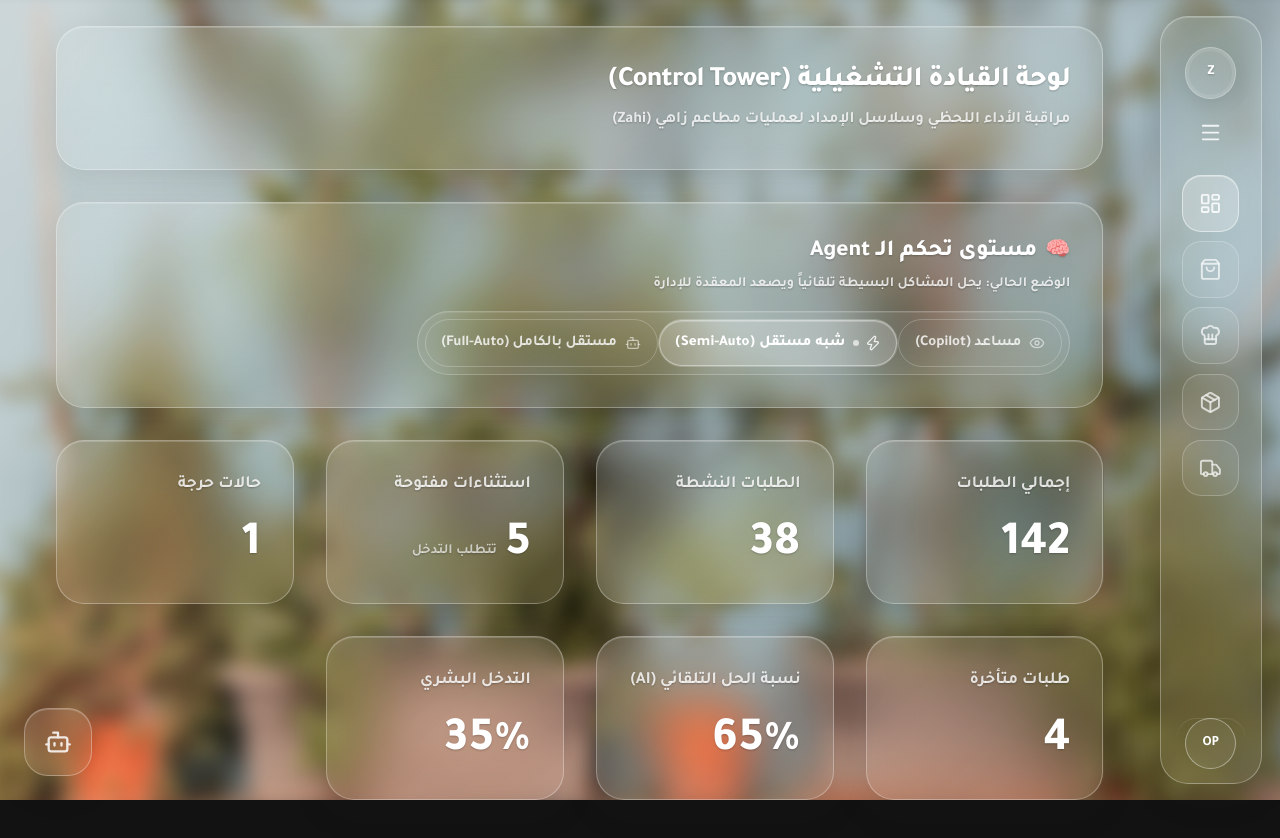
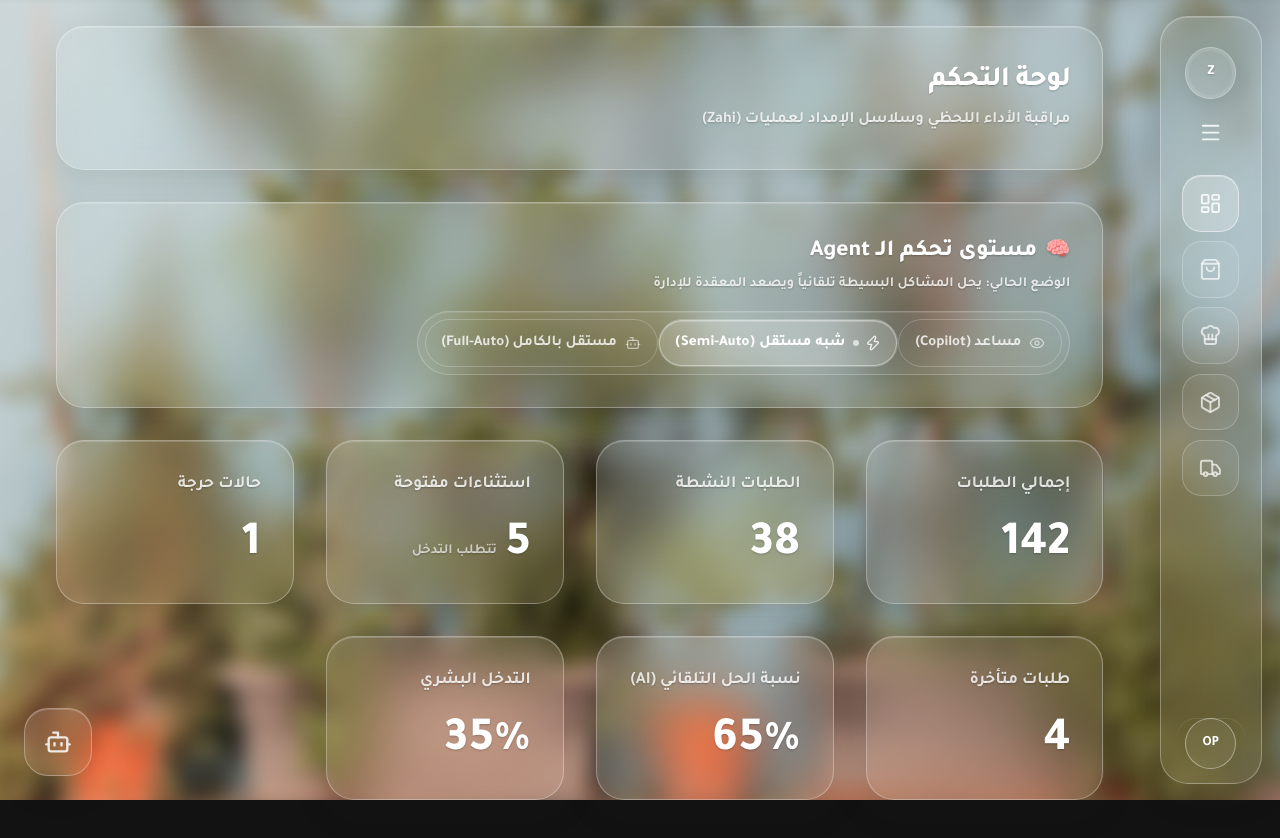
Before and after one commit to smartflowinfosa-sys/ai-control-tower-prototype, a Next.js app: page / in a window 1280 px wide. Shown: the top 838 px of the page. Built offline with nearby package versions, Linux system fonts and the light colour scheme.

Commit message:
feat: cleanup Dashboard and Inventory text labels

```diff
--- a/src/components/common/LanguageContext.tsx
+++ b/src/components/common/LanguageContext.tsx
@@ -91,8 +91,8 @@ export const translations: Record<Language, Record<string, string>> = {
     'profile.securityLevel': 'مستوى التحكم الكامل (Level 4 - Operations Ops)',
 
     // Dashboard Page & KPIs
-    'dashboard.title': 'لوحة القيادة التشغيلية (Control Tower)',
-    'dashboard.subtitle': 'مراقبة الأداء اللحظي وسلاسل الإمداد لعمليات مطاعم زاهي (Zahi)',
+    'dashboard.title': 'لوحة التحكم',
+    'dashboard.subtitle': 'مراقبة الأداء اللحظي وسلاسل الإمداد لعمليات (Zahi)',
     'dashboard.totalOrders': 'إجمالي الطلبات',
     'dashboard.activeOrders': 'الطلبات النشطة',
     'dashboard.openExceptions': 'استثناءات مفتوحة',
@@ -112,7 +112,7 @@ export const translations: Record<Language, Record<string, string>> = {
 
     // Smart Inventory Page
     'inventory.title': 'إدارة المخزون',
-    'inventory.subtitle': 'مراقبة استهلاك المواد التشغيلية والتنبؤ بطلبيات إعادة الشحن التلقائية لعمليات زاهي',
+    'inventory.subtitle': 'مراقبة استهلاك المواد التشغيلية',
     'inventory.supabaseLive': 'قاعدة بيانات مباشرة (Supabase Live)',
     'inventory.suppliersDirectoryBtn': 'دليل الموردين والعروض',
     'inventory.dbErrorTitle': 'تنبيه اتصال قاعدة البيانات (Supabase)',
@@ -270,8 +270,8 @@ export const translations: Record<Language, Record<string, string>> = {
     'profile.securityLevel': 'Full Administrative Control (Level 4 - Operations Ops)',
 
     // Dashboard Page & KPIs
-    'dashboard.title': 'Operational Control Tower',
-    'dashboard.subtitle': 'Real-time performance & supply chain monitoring for Zahi restaurants',
+    'dashboard.title': 'Control Panel',
+    'dashboard.subtitle': 'Real-time performance & supply chain monitoring for (Zahi) operations',
     'dashboard.totalOrders': 'Total Orders',
     'dashboard.activeOrders': 'Active Orders',
     'dashboard.openExceptions': 'Open Exceptions',
@@ -291,7 +291,7 @@ export const translations: Record<Language, Record<string, string>> = {
 
     // Smart Inventory Page
     'inventory.title': 'Inventory Management',
-    'inventory.subtitle': 'Monitor consumables consumption and forecast automated restocking for Zahi operations',
+    'inventory.subtitle': 'Monitor consumables consumption',
     'inventory.supabaseLive': 'Live Database (Supabase Live)',
     'inventory.suppliersDirectoryBtn': 'Suppliers Directory & Quotes',
     'inventory.dbErrorTitle': 'Database Connection Alert (Supabase)',
```
